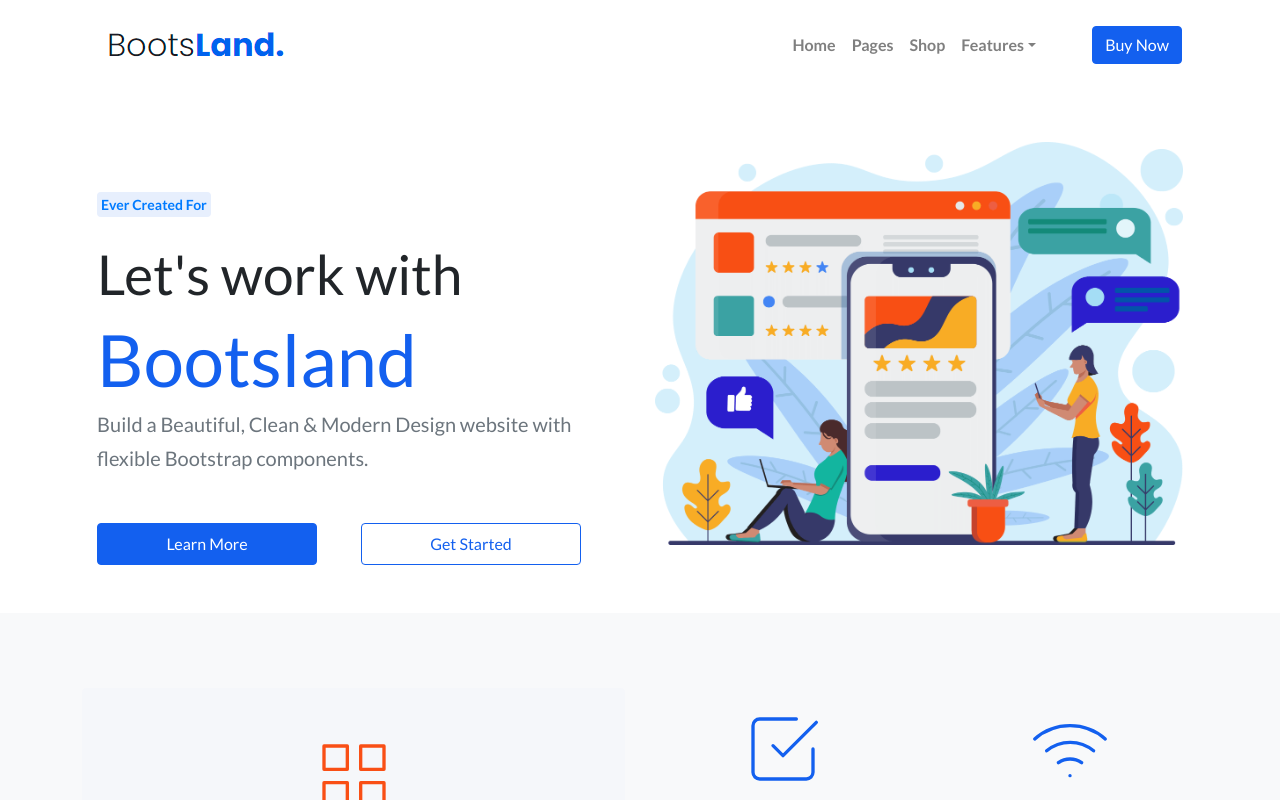
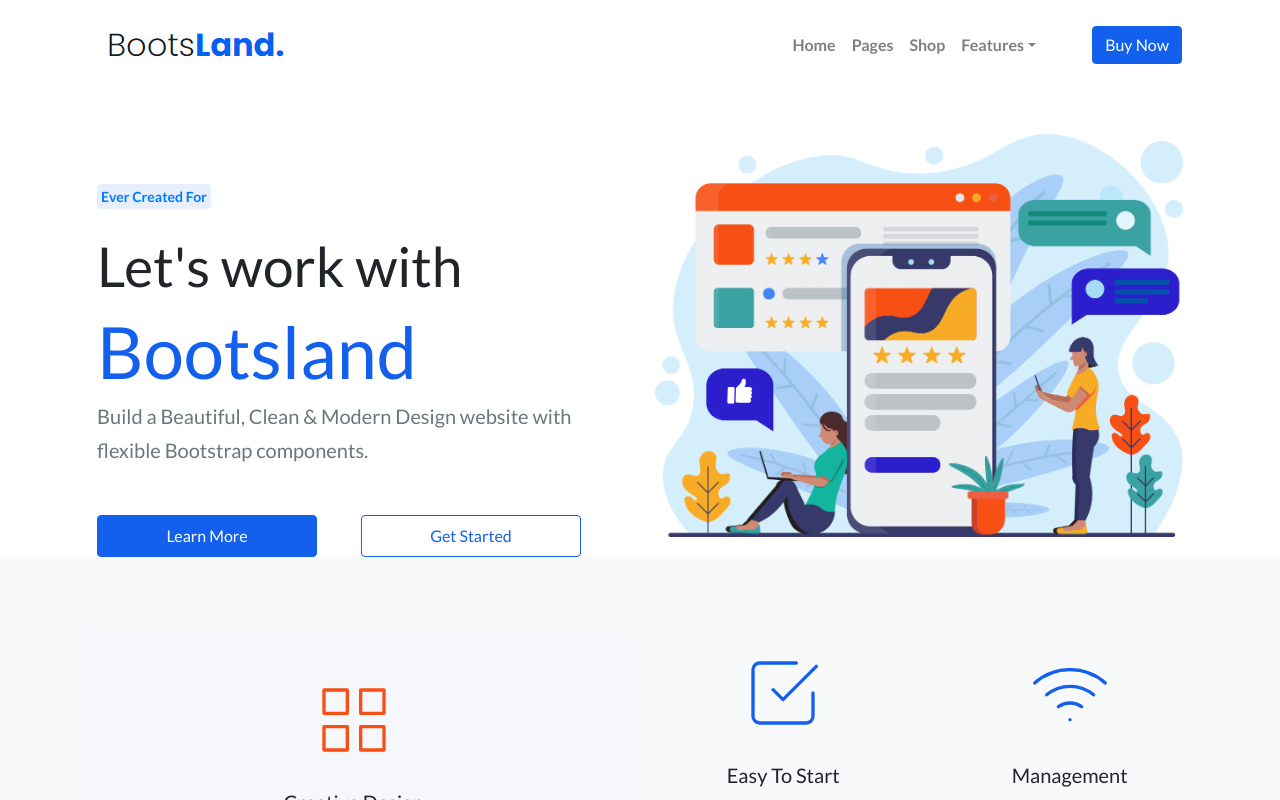
Before and after one commit to mreskini/Bootsland, a React (Create React App) app: page / in a window 1280 px wide. Shown: the top 800 px of the page. Built offline with nearby package versions, Linux system fonts and the light colour scheme.

Commit message:
changed the hero section paddings and margins

```diff
--- a/src/components/hero.jsx
+++ b/src/components/hero.jsx
@@ -2,8 +2,8 @@
 export default function Hero(){
     return (
         <div className="container-fluid">
-            <div className="row col-11 mt-2 py-5 mx-auto">
-                <div className="col-lg-6 pt-lg-5">
+            <div className="row col-11 mx-auto">
+                <div className="col-lg-6 pt-lg-5 mt-lg-5">
                     <p className="text-primary">
                         <span className="fs-14 bg-light-primary-color bold p-1 rounded">Ever Created For</span>
                     </p>
@@ -26,7 +26,7 @@
                     </div>
                 </div>
                 <div className="col-lg-6">
-                    <img src={img} alt="hero-image" className="img-fluid" />
+                    <img src={img} alt="hero-image" className="img-fluid pt-5" />
                 </div>
             </div>
         </div>
```
